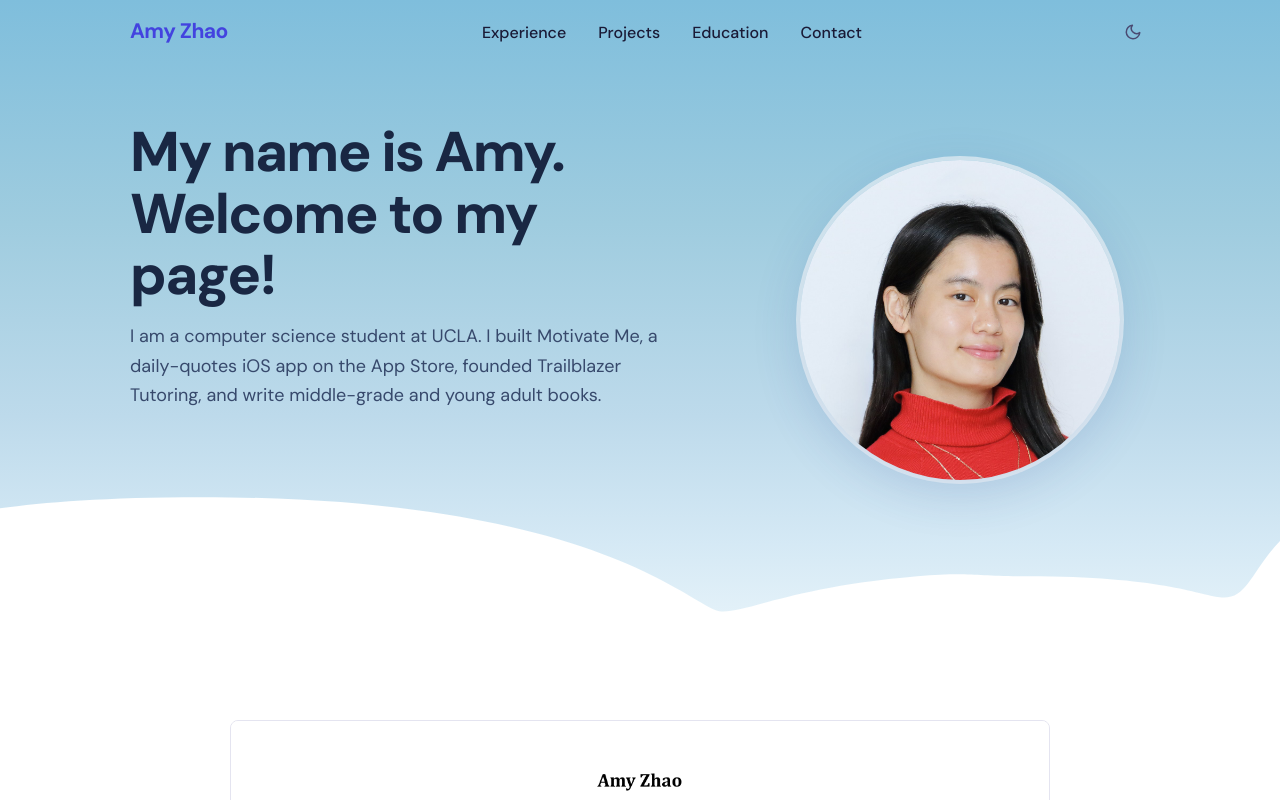
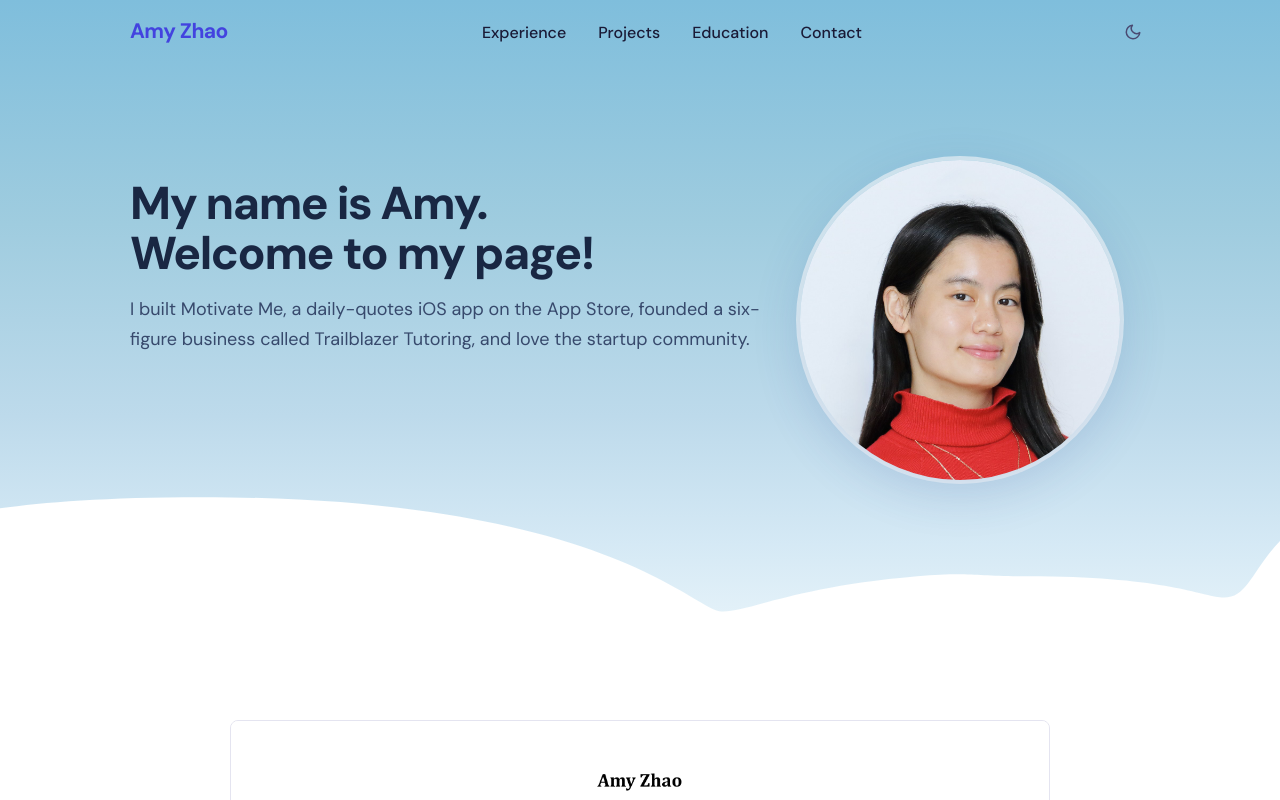
Before and after one commit to amyzhao-entrepreneur/bse-fellowship-amy-zhao, a Next.js app: page / in a window 1280 px wide. Shown: the top 800 px of the page. Built offline with nearby package versions, Linux system fonts and the light colour scheme; no server answers.

Commit message:
Put the welcome line on its own row and update the bio.
The banner now reads "My name is Amy." and then "Welcome to my page!" The short bio mentions Motivate Me, Trailblazer Tutoring, and the startup community.

Co-authored-by: amyzhaoseattle <amyzhaoseattle@gmail.com>

```diff
--- a/app/components/HeroSection.tsx
+++ b/app/components/HeroSection.tsx
@@ -6,7 +6,11 @@ export function HeroSection() {
       <div className="hero-inner">
         {/* Left: text */}
         <div className="hero-text">
-          <h1 className="hero-heading">{HERO.headline}</h1>
+          <h1 className="hero-heading">
+            {HERO.headline.map((line) => (
+              <span key={line} className="hero-heading-line">{line}</span>
+            ))}
+          </h1>
           <p className="hero-sub">{HERO.bio}</p>
         </div>
 
--- a/app/config.ts
+++ b/app/config.ts
@@ -47,9 +47,9 @@ export const NAV_LINKS = [
 ];
 
 export const HERO = {
-  headline: 'My name is Amy. Welcome to my page!',
+  headline: ['My name is Amy.', 'Welcome to my page!'],
   photo: '/headshot.jpg',
-  bio: 'I am a computer science student at UCLA. I built Motivate Me, a daily-quotes iOS app on the App Store, founded Trailblazer Tutoring, and write middle-grade and young adult books.',
+  bio: 'I built Motivate Me, a daily-quotes iOS app on the App Store, founded a six-figure business called Trailblazer Tutoring, and love the startup community.',
 };
 
 export interface EducationEntry {
--- a/app/globals.css
+++ b/app/globals.css
@@ -208,16 +208,20 @@ pre {
 
 .hero-text {
   padding-bottom: 0;
-  max-width: 34rem;
+  max-width: 40rem;
 }
 
 .hero-heading {
-  font-size: clamp(2.25rem, 5vw, 3.5rem);
+  font-size: clamp(1.7rem, 3.6vw, 3rem);
   font-weight: 800;
   line-height: 1.1;
   color: hsl(220, 45%, 18%);
   letter-spacing: -0.03em;
   margin-bottom: 1rem;
+}
+.hero-heading-line {
+  display: block;
+  white-space: nowrap;
 }
 [data-theme="dark"] .hero-heading { color: hsl(220, 60%, 92%); }
 
@@ -911,6 +915,6 @@ pre {
   .nav-link { font-size: 0.9375rem; }
   .hero-inner { padding-top: calc(104px + 1rem); }
   .footer-grid { grid-template-columns: 1fr; }
-  .hero-heading { font-size: 2rem; }
+  .hero-heading { font-size: 1.7rem; }
   .portfolio-section { padding-block: 3.5rem; }
 }
```
